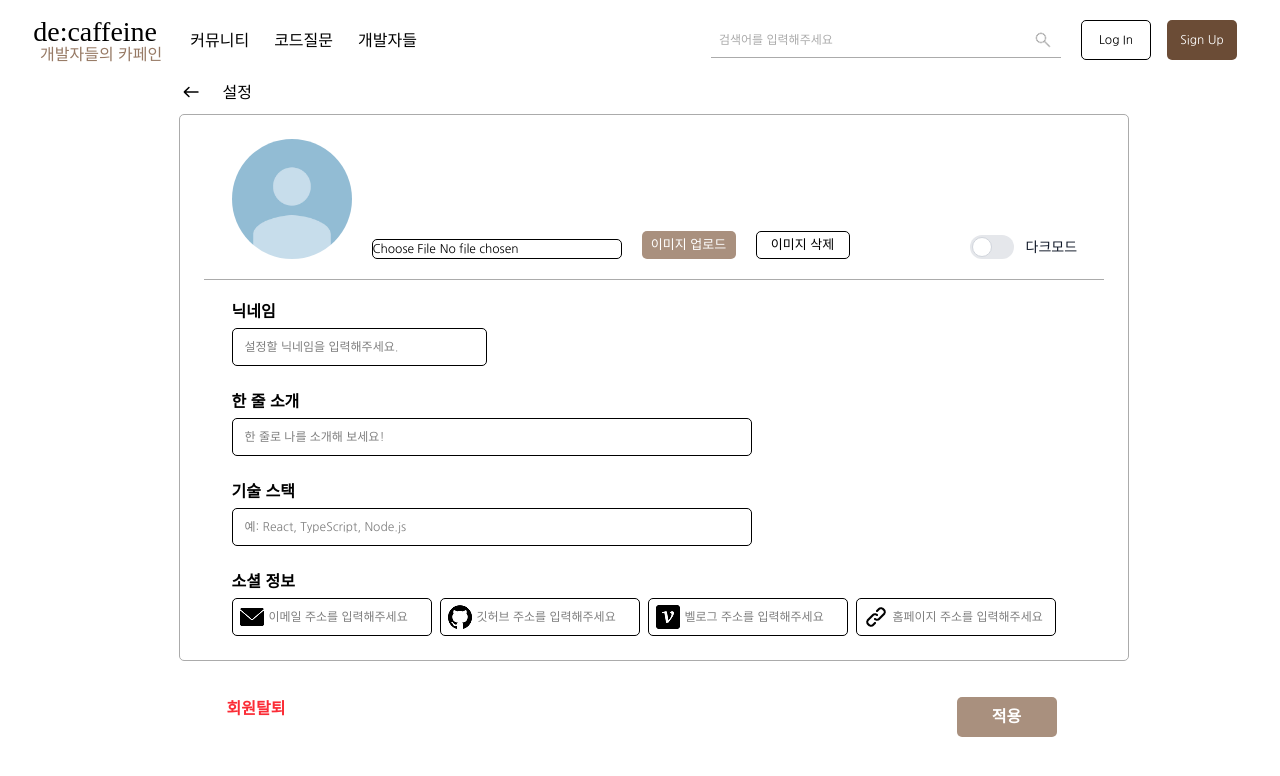
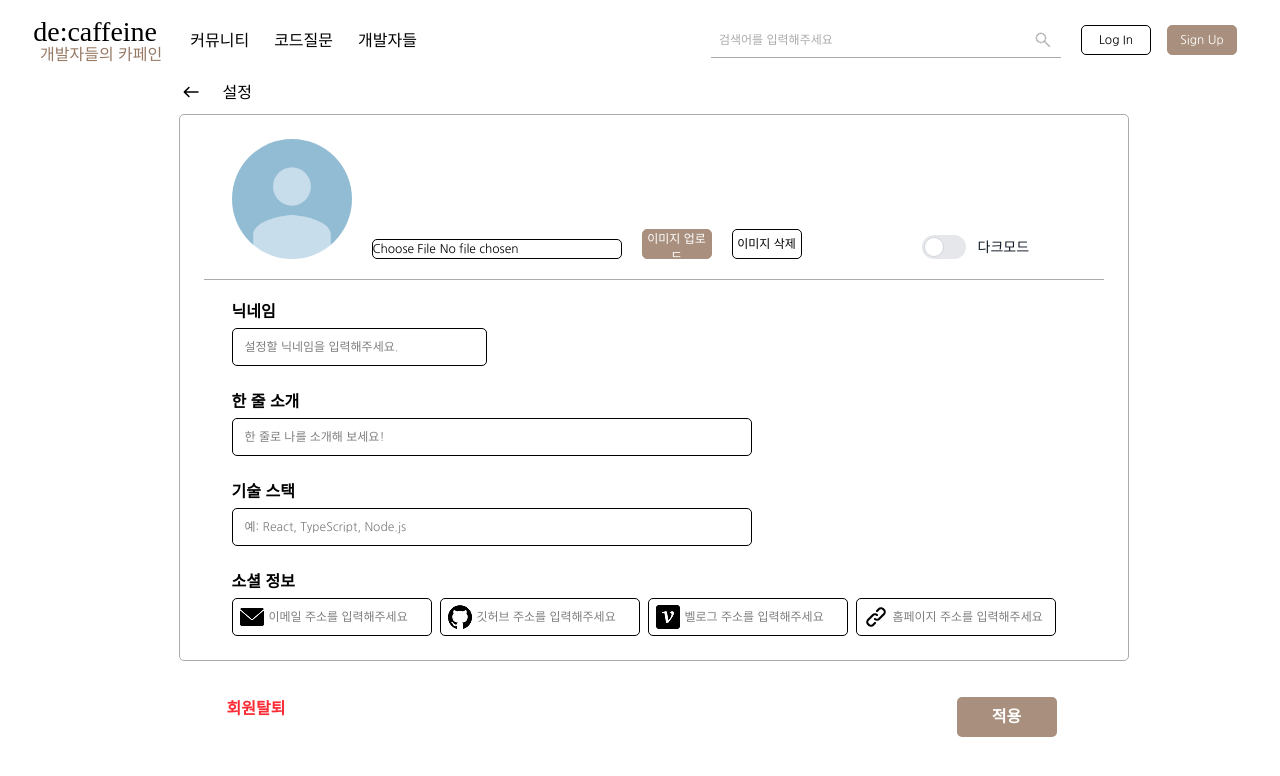
Before and after one commit to de-caffeine/de-caffeine, a React (Vite) app: page /setting in a window 1280 px wide. Shown: the top 776 px of the page. Built offline with nearby package versions, Linux system fonts and the light colour scheme; no server answers; a web font is replaced by a local one.

Commit message:
♻️ Refactor: Replace button elements with Button component for consistency

```diff
--- a/src/components/atoms/Button.tsx
+++ b/src/components/atoms/Button.tsx
@@ -1,4 +1,4 @@
-import React from "react";
+import React from 'react';
 
 export default function Button({
   full,
@@ -7,28 +7,23 @@ export default function Button({
   children,
 }: {
   full?: boolean;
-    size: "s" | "m" | "l";
+  size: 's' | 'm' | 'l';
   onClick: () => void;
   children: React.ReactNode;
 }) {
   return (
-        <>
     <button
-                className={`border rounded-[5px] nanum-gothic-regular cursor-pointer
-                    ${full && "bg-[#6B4C36] border-[#6B4C36] text-white"}
-                    ${
-                        size === "s" &&
-                        `w-[70px] h-[30px] text-[12px] ${
-                            full && "bg-[#A9907E] border-[#A9907E]"
-                        }`
-                    }
-                    ${size === "m" && "w-[100px] h-[40px] text-[14px]"}
-                    ${size === "l" && "w-[350px] h-[50px] text-[16px]"}
-            `}
+      className={`nanum-gothic-regular cursor-pointer rounded-[5px] border ${
+        full
+          ? 'border-[#6B4C36] bg-[#6B4C36] text-white'
+          : 'dark:border-dark-border dark:bg-dark-button'
+      } ${
+        size === 's' &&
+        `h-[30px] w-[70px] text-[12px] ${full ? 'border-[#A9907E] bg-[#A9907E]' : ''}`
+      } ${size === 'm' && 'h-[40px] w-[100px] text-[14px]'} ${size === 'l' && 'h-[50px] w-[350px] text-[16px]'} `}
       onClick={onClick}
     >
       {children}
     </button>
-        </>
   );
 }
--- a/src/components/molecules/LoginPopup.tsx
+++ b/src/components/molecules/LoginPopup.tsx
@@ -1,9 +1,9 @@
 import { useState } from 'react';
 import { login } from '../../api/auth'; // 로그인 API
 import { AxiosError } from 'axios';
-
 import coffeeBean from '../../assets/images/CoffeeBean.png';
 import { useLoginStore } from '../../loginStore';
+import Button from '../atoms/Button'; // 버튼 컴포넌트 경로
 
 export default function LoginPopup({
   onClose,
@@ -26,11 +26,11 @@ export default function LoginPopup({
 
     try {
       const res = await login(email, password);
-      localStorage.setItem('accessToken', res.token); // 로그인 성공 시 토큰 저장
+      localStorage.setItem('accessToken', res.token);
       localStorage.setItem('myId', res.user._id);
       localStorage.setItem('myImage', res.user.image);
       useLoginStore.getState().login();
-      onClose(); // 팝업 닫기
+      onClose();
     } catch (err) {
       let msg = '알 수 없는 오류가 발생했습니다.';
       const axiosError = err as AxiosError<{ message?: string }>;
@@ -41,7 +41,6 @@ export default function LoginPopup({
         axiosError.message ||
         msg;
 
-      // 이메일 중복 오류 처리
       if (
         axiosError.response?.status === 400 &&
         msg.includes(
@@ -49,7 +48,6 @@ export default function LoginPopup({
         )
       ) {
         setError('이메일 또는 패스워드가 일치하지 않습니다.');
-        console.log(msg);
         return;
       }
 
@@ -94,18 +92,12 @@ export default function LoginPopup({
 
           {error && <div className="text-sm text-red-500">{error}</div>}
 
-          <button
-            onClick={handleLogin}
-            className="mt-2 h-[50px] w-full cursor-pointer rounded-[5px] bg-[#6b4c36] text-[20px] text-white"
-          >
+          <Button onClick={handleLogin} size="l" full>
             로그인
-          </button>
-          <button
-            onClick={onSwitchToSignup}
-            className="dark:border-dark-border dark:bg-dark-border h-[50px] w-full cursor-pointer rounded-[5px] border text-[20px] dark:text-[#000]"
-          >
+          </Button>
+          <Button onClick={onSwitchToSignup} size="l">
             회원가입
-          </button>
+          </Button>
         </div>
       </div>
     </div>
--- a/src/components/molecules/SignupPopup.tsx
+++ b/src/components/molecules/SignupPopup.tsx
@@ -2,6 +2,7 @@ import { useState } from 'react';
 import { login, signup } from '../../api/auth';
 import { AxiosError } from 'axios';
 import coffeeBean from '../../assets/images/CoffeeBean.png';
+import Button from '../atoms/Button'; // 버튼 컴포넌트 import
 
 export default function SignupPopup({
   onClose,
@@ -16,7 +17,7 @@ export default function SignupPopup({
   const [passwordConfirm, setPasswordConfirm] = useState('');
   const [agree, setAgree] = useState(false);
   const [error, setError] = useState('');
-  const [isEmailValid, setIsEmailValid] = useState(true); // 이메일 유효성 검사 상태
+  const [isEmailValid, setIsEmailValid] = useState(true);
 
   const validateEmail = (email: string) => {
     const emailPattern = /^[a-zA-Z0-9._%+-]+@[a-zA-Z0-9.-]+\.[a-zA-Z]{2,}$/;
@@ -26,12 +27,7 @@ export default function SignupPopup({
   const handleEmailChange = (e: React.ChangeEvent<HTMLInputElement>) => {
     const emailValue = e.target.value;
     setEmail(emailValue);
-
-    if (!validateEmail(emailValue)) {
-      setIsEmailValid(false);
-    } else {
-      setIsEmailValid(true);
-    }
+    setIsEmailValid(validateEmail(emailValue));
   };
 
   const handleSignup = async () => {
@@ -56,13 +52,8 @@ export default function SignupPopup({
 
     try {
       await signup(email, fullName, password);
-
-      // 회원가입 성공 → 로그인 처리
       const loginResponse = await login(email, password);
-
-      // 로그인 성공 → accessToken 저장
       localStorage.setItem('accessToken', loginResponse.token);
-      // 모달 닫기
       onClose();
     } catch (err) {
       let msg = '알 수 없는 오류가 발생했습니다.';
@@ -74,13 +65,11 @@ export default function SignupPopup({
         axiosError.message ||
         msg;
 
-      // 이메일 중복 오류 처리
       if (
         axiosError.response?.status === 400 &&
         msg.includes('The email address is already being used.')
       ) {
         setError('이미 존재하는 이메일입니다.');
-        console.log(msg);
         return;
       }
 
@@ -124,7 +113,7 @@ export default function SignupPopup({
               className={`h-[50px] w-[350px] rounded-[5px] border p-3 ${!isEmailValid ? 'border-red-500' : ''}`}
             />
             {!isEmailValid && (
-              <div className="absolute bottom-[-15px] left-3 text-sm text-[12px] text-red-500">
+              <div className="absolute bottom-[-15px] left-3 text-[12px] text-red-500">
                 이메일 형식이 잘못되었습니다.
               </div>
             )}
@@ -158,18 +147,12 @@ export default function SignupPopup({
 
           {error && <div className="text-sm text-red-500">{error}</div>}
 
-          <button
-            onClick={handleSignup}
-            className="mt-2 h-[50px] w-full cursor-pointer rounded-[5px] bg-[#6b4c36] text-[20px] text-white"
-          >
+          <Button onClick={handleSignup} size="l" full>
             회원가입
-          </button>
-          <button
-            onClick={onSwitchToLogin}
-            className="dark:bg-dark-border dark:text-dark-bg h-[50px] w-full cursor-pointer rounded-[5px] border text-[20px]"
-          >
+          </Button>
+          <Button onClick={onSwitchToLogin} size="l">
             로그인
-          </button>
+          </Button>
         </div>
       </div>
     </div>
--- a/src/components/organisms/Header.tsx
+++ b/src/components/organisms/Header.tsx
@@ -12,6 +12,7 @@ import { logout } from '../../api/auth';
 import AlarmIcon from '../molecules/AlarmIcon';
 import { useLoginStore } from '../../loginStore';
 import ChatWindow from './ChatWindow'; // 변경: ChatWindow import 추가
+import Button from '../atoms/Button';
 
 export default function Header() {
   const [showLogin, setShowLogin] = useState(false);
@@ -134,18 +135,12 @@ export default function Header() {
               </>
             ) : (
               <>
-                <button
-                  className="h-[40px] w-[70px] cursor-pointer rounded-[5px] border text-[12px]"
-                  onClick={openLogin}
-                >
+                <Button onClick={openLogin} size="s">
                   Log In
-                </button>
-                <button
-                  className="h-[40px] w-[70px] cursor-pointer rounded-[5px] bg-[#6B4C36] text-[12px] text-white"
-                  onClick={openSignup}
-                >
+                </Button>
+                <Button onClick={openSignup} size="s" full>
                   Sign Up
-                </button>
+                </Button>
               </>
             )}
           </div>
--- a/src/components/templates/Setting.tsx
+++ b/src/components/templates/Setting.tsx
@@ -6,6 +6,7 @@ import Icon from '../atoms/Icon';
 import UserAvatar from '../atoms/UserAvatar';
 import { updateUser, uploadPhoto } from '../../api/users';
 import { getAuthUser } from '../../api/auth';
+import Button from '../atoms/Button';
 
 export default function Setting() {
   const [user, setUser] = useState<User | null>(null); // 사용자 데이터
@@ -182,18 +183,12 @@ export default function Setting() {
             className="dark:border-dark-border dark:bg-dark-card cursor-pointer rounded-[5px] border text-[12px] transition-colors"
           />
 
-          <button
-            className="h-[28px] w-[94px] cursor-pointer rounded-[5px] bg-[#A9907E] text-[13px] text-white"
-            onClick={handleUpload}
-          >
+          <Button size="s" full onClick={handleUpload}>
             이미지 업로드
-          </button>
-          <button
-            onClick={handleDeleteImage}
-            className="dark:border-dark-border dark:bg-dark-button h-[28px] w-[94px] cursor-pointer rounded-[5px] border text-[13px] transition-colors dark:text-white"
-          >
+          </Button>
+          <Button size="s" onClick={handleDeleteImage}>
             이미지 삭제
-          </button>
+          </Button>
 
           <label className="ml-[100px] inline-flex cursor-pointer items-center">
             <input
```
Lines whose indentation alone changed are shown as unchanged.
